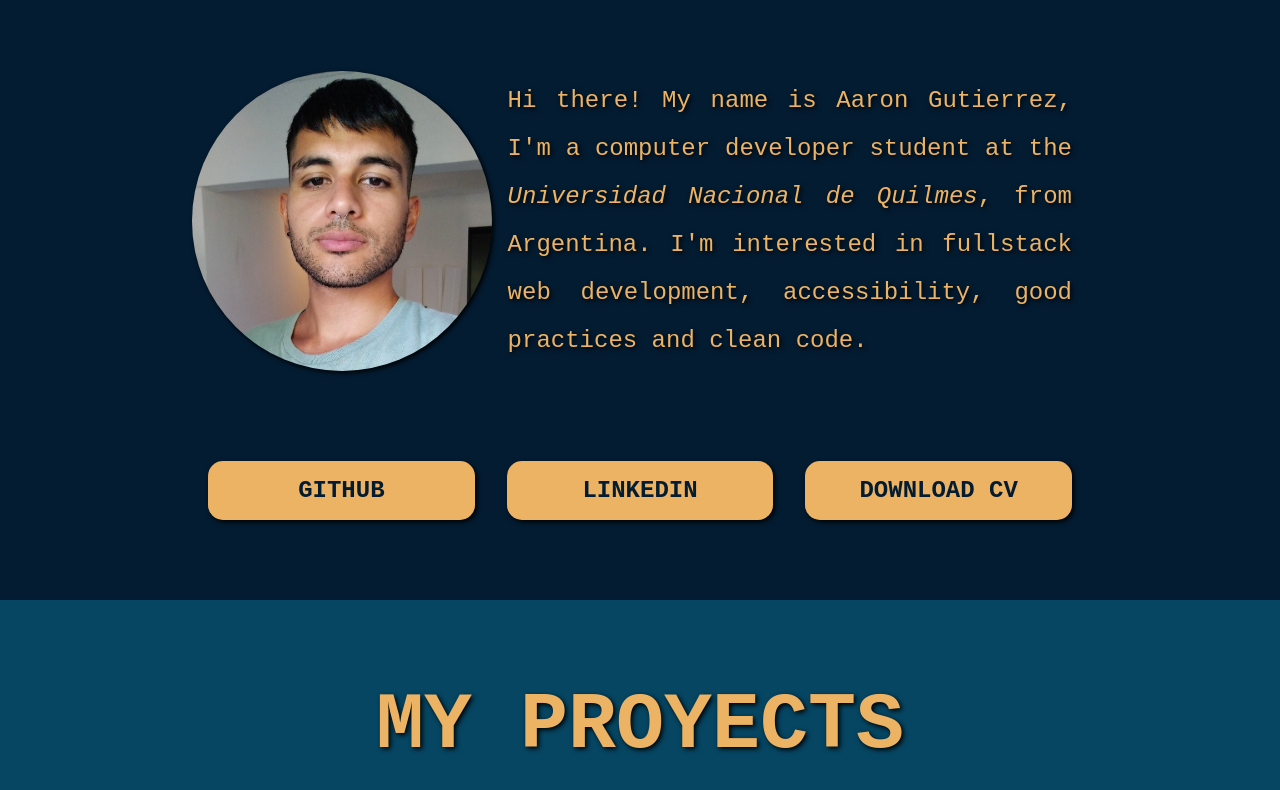
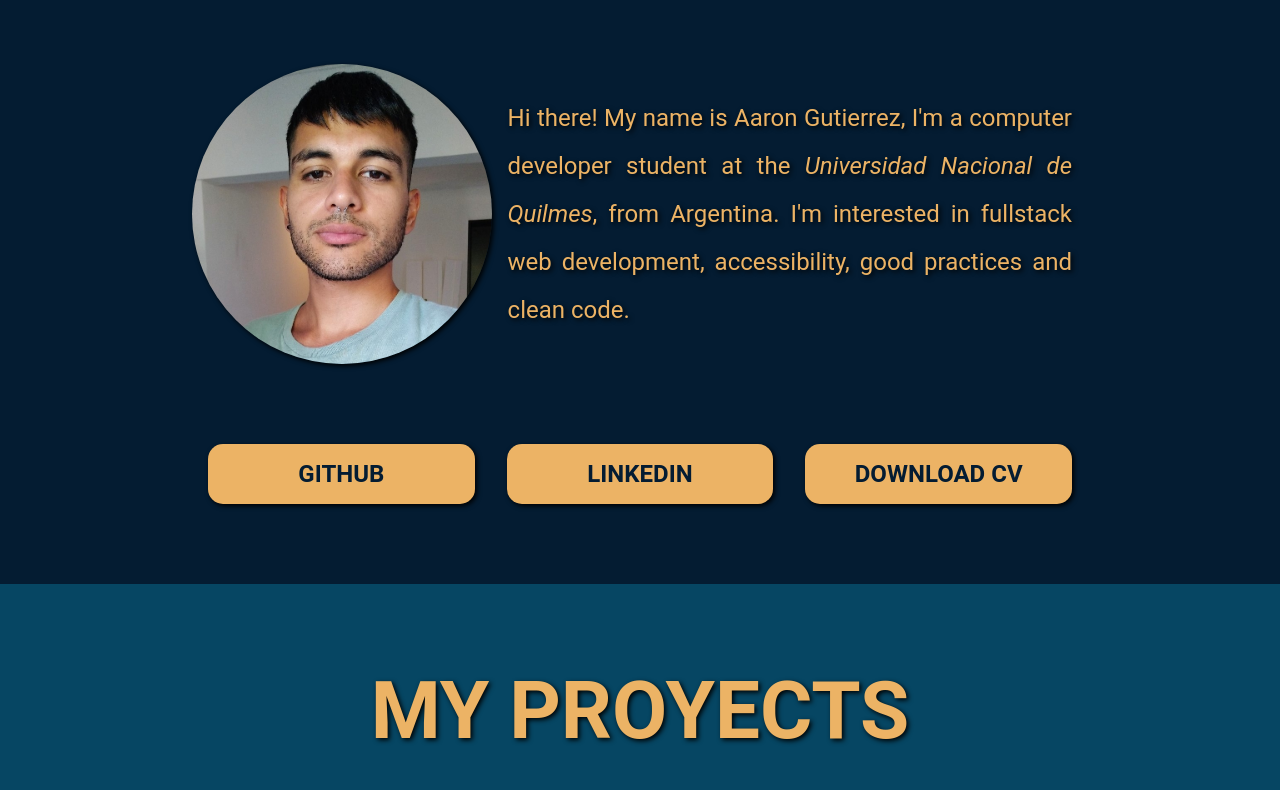
Before and after one commit to aarongutierrez08/aarongutierrez08.github.io, a plain HTML site: page index.html in a window 1280 px wide. Shown: the part 254-1044 px from the top of the page. Drawn offline with Linux system fonts and the light colour scheme.

Commit message:
changed font

```diff
--- a/style.css
+++ b/style.css
@@ -8,7 +8,8 @@
 
 html {
     font-size: 16px;
-    font-family: 'Courier New', Courier, monospace;
+    /*font-family: 'Courier New', Courier, monospace;*/
+    font-family: 'Roboto';
     scroll-behavior: smooth;
     background-color: black;
 }
```
